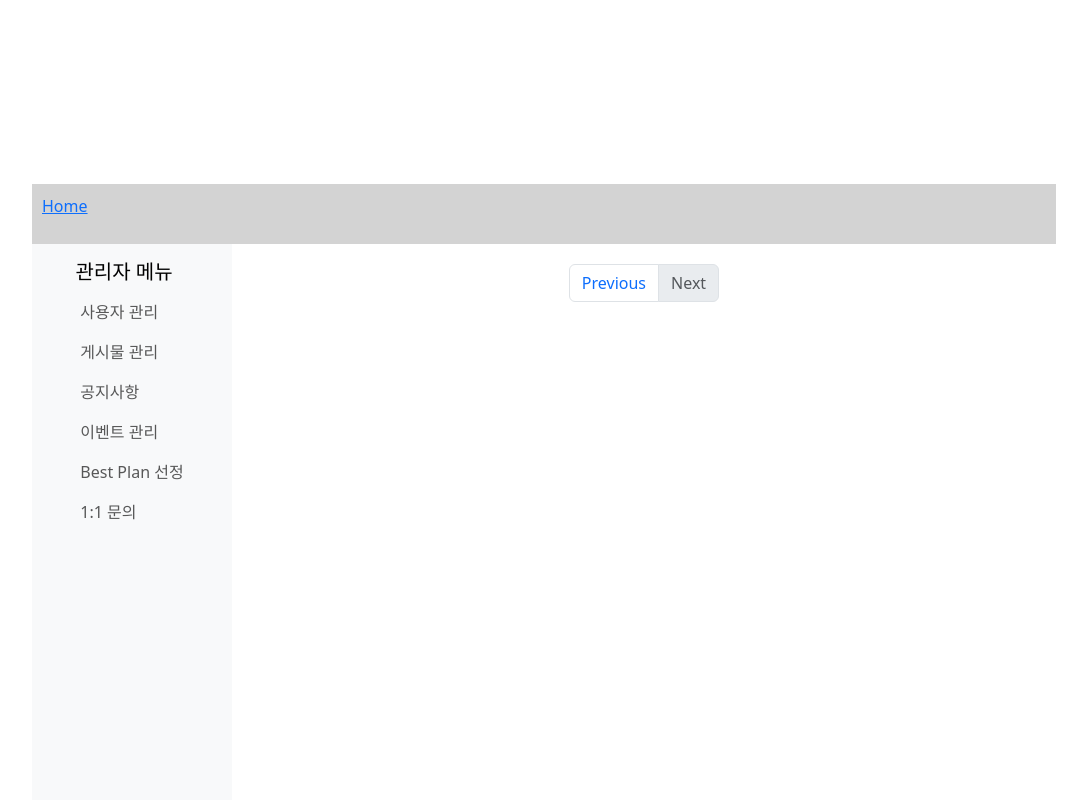
After one commit to jjoyh0123/travel_reco_project, a Java web app: page /admin_main.jsp in a window 1280 px wide. The commit adds this page. Shown: the whole page, without its empty margins (96-1183 px from the left). Run offline with Tomcat 11, a stand-in JSP engine, Linux system fonts and the light colour scheme; the template is opened without the code that fills it, so the values that code supplies are empty.

Commit message:
관리자 페이지 내용 추가

```diff
--- /dev/null
+++ b/src/main/webapp/admin_main.jsp
@@ -0,0 +1,138 @@
+<%@ page contentType="text/html;charset=UTF-8" %>
+<%@ taglib prefix="c" uri="http://java.sun.com/jsp/jstl/core" %>
+<html lang="ko">
+<head>
+  <meta charset="UTF-8">
+  <title>관리자 페이지</title>
+  <link href="https://cdn.jsdelivr.net/npm/bootstrap@5.3.3/dist/css/bootstrap.min.css" rel="stylesheet"
+        integrity="sha384-QWTKZyjpPEjISv5WaRU9OFeRpok6YctnYmDr5pNlyT2bRjXh0JMhjY6hW+ALEwIH" crossorigin="anonymous">
+  <script src="https://cdn.jsdelivr.net/npm/bootstrap@5.3.3/dist/js/bootstrap.bundle.min.js"
+          integrity="sha384-YvpcrYf0tY3lHB60NNkmXc5s9fDVZLESaAA55NDzOxhy9GkcIdslK1eN7N6jIeHz" crossorigin="anonymous">
+  </script>
+  <style>
+      body {
+          display: flex;
+          flex-direction: column;
+      }
+
+      .breadcrumb-container {
+          background-color: lightgray;
+          padding: 10px;
+      }
+
+      .main-content {
+          display: flex;
+          flex-grow: 1;
+      }
+
+      aside {
+          width: 200px;
+          background-color: #f8f9fa;
+      }
+
+      .content {
+          flex-grow: 1;
+          padding: 20px;
+      }
+
+      .wrapper {
+          flex-grow: 1;
+          display: flex;
+          flex-direction: column;
+          width: 80%;
+          margin: 0 auto;
+          height: 100%;
+      }
+
+      #admin-content {
+          margin-top: auto;
+      }
+
+      .menu {
+          height: 500px;
+      }
+  </style>
+</head>
+<body>
+<div class="wrapper">
+  <%--추가 내용 들어갈 수 있음--%>
+  <article id="admin-content">
+    <div class="breadcrumb-container">
+      <nav style="--bs-breadcrumb-divider: '>';" aria-label="breadcrumb">
+        <ol class="breadcrumb">
+          <li class="breadcrumb-item"><a href="#">Home</a></li>
+          <c:choose>
+            <c:when test="${param.tab == '사용자 관리'}">
+              <li class="breadcrumb-item active" aria-current="page">사용자 관리</li>
+            </c:when>
+            <c:when test="${param.tab == '게시물 관리'}">
+              <li class="breadcrumb-item active" aria-current="page">게시물 관리</li>
+            </c:when>
+            <c:when test="${param.tab == '공지사항'}">
+              <li class="breadcrumb-item active" aria-current="page">공지사항</li>
+            </c:when>
+            <c:when test="${param.tab == '이벤트 관리'}">
+              <li class="breadcrumb-item active" aria-current="page">이벤트 관리</li>
+            </c:when>
+            <c:when test="${param.tab == 'Best Plan 선정'}">
+              <li class="breadcrumb-item active" aria-current="page">Best Plan 선정</li>
+            </c:when>
+            <c:when test="${param.tab == '1:1 문의'}">
+              <li class="breadcrumb-item active" aria-current="page">1:1 문의</li>
+            </c:when>
+            <c:otherwise>
+
+            </c:otherwise>
+          </c:choose>
+        </ol>
+      </nav>
+    </div>
+    <div class="main-content">
+      <aside class="navbar flex-column">
+        <a class="navbar-brand" href="#">관리자 메뉴</a>
+        <div class="navbar-nav menu">
+          <a class="nav-link" href="?tab=사용자 관리">사용자 관리</a>
+          <a class="nav-link" href="?tab=게시물 관리">게시물 관리</a>
+          <a class="nav-link" href="?tab=공지사항">공지사항</a>
+          <a class="nav-link" href="?tab=이벤트 관리">이벤트 관리</a>
+          <a class="nav-link" href="?tab=Best Plan 선정">Best Plan 선정</a>
+          <a class="nav-link" href="?tab=1:1 문의">1:1 문의</a>
+        </div>
+      </aside>
+      <div class="content">
+        <ol class="list-group list-group-numbered">
+          <c:forEach var="item" items="${items}">
+            <li class="list-group-item d-flex justify-content-between align-items-start">
+              <div class="ms-2 me-auto">
+                <div class="fw-bold">${item.title}</div>
+                  ${item.content}
+              </div>
+              <span class="badge text-bg-primary rounded-pill">${item.badge}</span>
+            </li>
+          </c:forEach>
+        </ol>
+        <nav aria-label="Page navigation example">
+          <ul class="pagination justify-content-center">
+            <c:if test="${currentPage == 1}">
+              <li class="page-item disabled"><a class="page-link">Previous</a></li>
+            </c:if>
+            <c:if test="${currentPage != 1}">
+              <li class="page-item"><a class="page-link" href="?page=${currentPage - 1}">Previous</a></li>
+            </c:if>
+            <c:forEach var="page" begin="1" end="${totalPages}">
+              <li class="page-item"><a class="page-link" href="?page=${page}">${page}</a></li>
+            </c:forEach>
+            <c:if test="${currentPage == totalPages}">
+              <li class="page-item disabled"><a class="page-link">Next</a></li>
+            </c:if>
+            <c:if test="${currentPage != totalPages}">
+              <li class="page-item"><a class="page-link" href="?page=${currentPage + 1}">Next</a></li>
+            </c:if>
+          </ul>
+        </nav>
+      </div>
+    </div>
+  </article>
+</div>
+</body>
+</html>
--- a/src/main/webapp/footer.jsp
+++ b/src/main/webapp/footer.jsp
@@ -6,8 +6,8 @@
   <link href="https://cdn.jsdelivr.net/npm/bootstrap@5.3.3/dist/css/bootstrap.min.css" rel="stylesheet"
         integrity="sha384-QWTKZyjpPEjISv5WaRU9OFeRpok6YctnYmDr5pNlyT2bRjXh0JMhjY6hW+ALEwIH" crossorigin="anonymous">
   <script src="https://cdn.jsdelivr.net/npm/bootstrap@5.3.3/dist/js/bootstrap.bundle.min.js"
-          integrity="sha384-YvpcrYf0tY3lHB60NNkmXc5s9fDVZLESaAA55NDzOxhy9GkcIdslK1eN7N6jIeHz"
-          crossorigin="anonymous"></script>
+          integrity="sha384-YvpcrYf0tY3lHB60NNkmXc5s9fDVZLESaAA55NDzOxhy9GkcIdslK1eN7N6jIeHz" crossorigin="anonymous">
+  </script>
   <style>
       .footer {
           display: flex;
--- a/src/main/webapp/index.jsp
+++ b/src/main/webapp/index.jsp
@@ -6,8 +6,8 @@
   <link href="https://cdn.jsdelivr.net/npm/bootstrap@5.3.3/dist/css/bootstrap.min.css" rel="stylesheet"
         integrity="sha384-QWTKZyjpPEjISv5WaRU9OFeRpok6YctnYmDr5pNlyT2bRjXh0JMhjY6hW+ALEwIH" crossorigin="anonymous">
   <script src="https://cdn.jsdelivr.net/npm/bootstrap@5.3.3/dist/js/bootstrap.bundle.min.js"
-          integrity="sha384-YvpcrYf0tY3lHB60NNkmXc5s9fDVZLESaAA55NDzOxhy9GkcIdslK1eN7N6jIeHz"
-          crossorigin="anonymous"></script>
+          integrity="sha384-YvpcrYf0tY3lHB60NNkmXc5s9fDVZLESaAA55NDzOxhy9GkcIdslK1eN7N6jIeHz" crossorigin="anonymous">
+  </script>
   <style>
       body {
           display: flex;
```
Also changed, not shown: src/main/java/util/Paging.java (added, +133 -0 lines), src/main/webapp/adminMain.jsp (deleted, +0 -31 lines).
